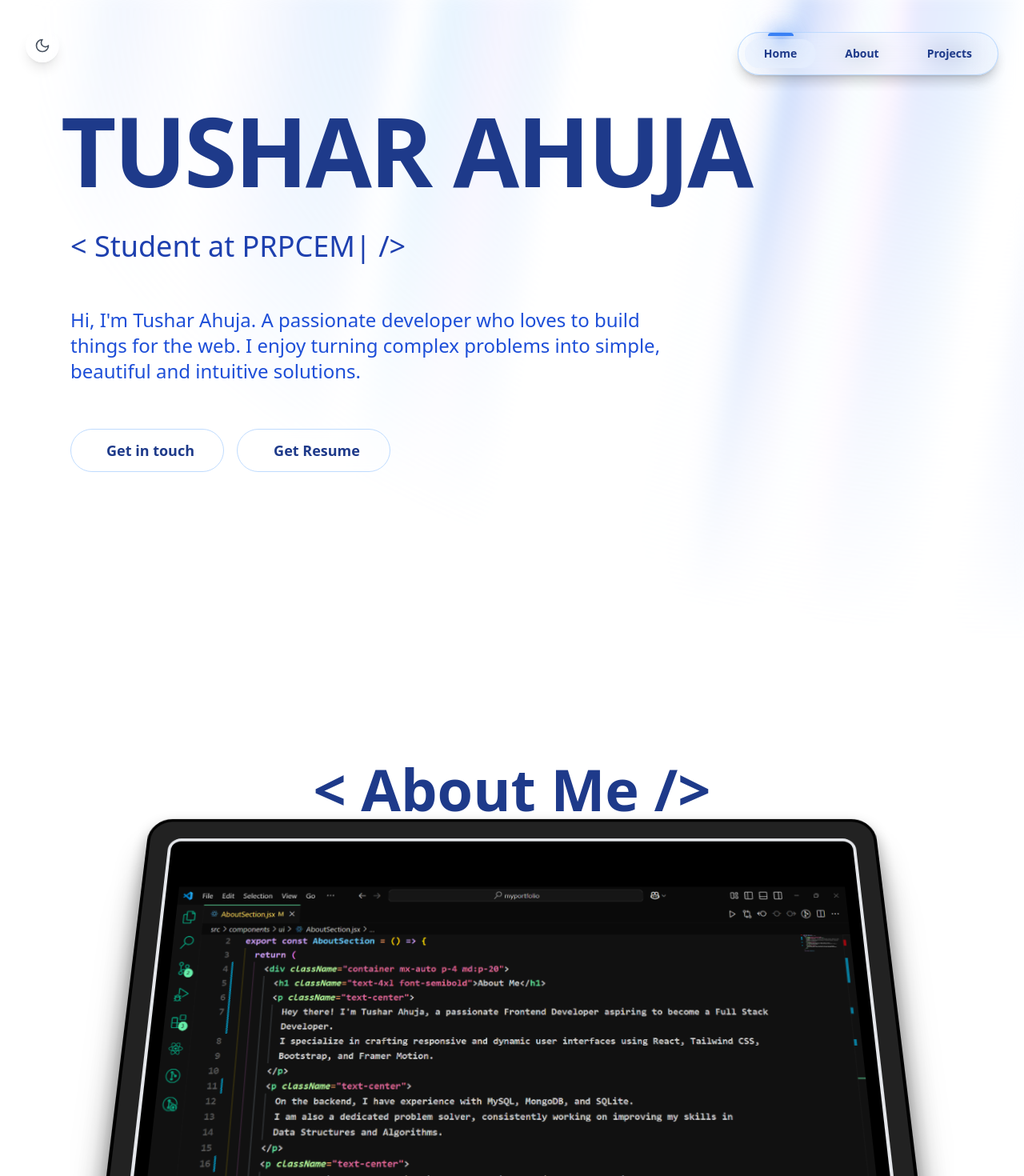
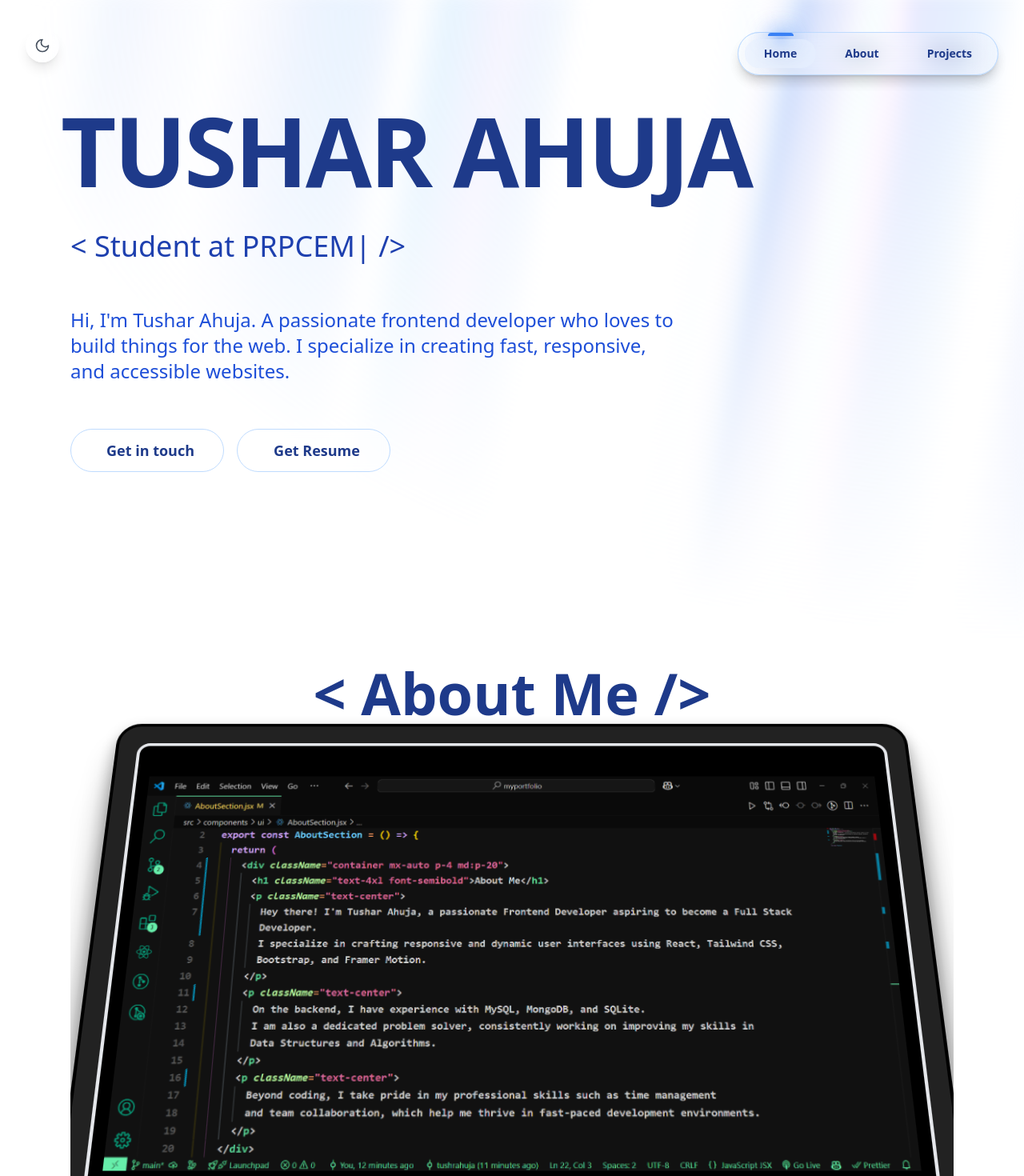
Before and after one commit to tushrahuja/portfolio, a React (Vite) app: page / in a window 1280 px wide. Shown: the top 1470 px of the page at 80% size. Built offline with nearby package versions, Linux system fonts and the light colour scheme.

Commit message:
padding fixed about

```diff
--- a/src/components/ui/AboutContent.jsx
+++ b/src/components/ui/AboutContent.jsx
@@ -5,11 +5,11 @@ import aboutme from '/src/images/aboutme.png';
 
 const AboutContent = () => {
   return (
-    <div id="about" className="flex flex-col overflow-hidden pt-20"> {/* Adjusted padding */}
+    <div id="about" className="flex flex-col overflow-hidden"> {/* Removed padding-top */}
       <ContainerScroll
         titleComponent={
           <>
-            <h2 className="text-6xl md:text-7xl font-bold text-blue-900 dark:text-blue-100">
+            <h2 className="text-6xl md:text-7xl font-bold text-blue-900 dark:text-blue-100 mt-[-2rem]"> {/* Adjusted margin-top */}
               &lt; About Me /&gt;
             </h2>
           </>
--- a/src/components/ui/HeroSection.jsx
+++ b/src/components/ui/HeroSection.jsx
@@ -52,7 +52,7 @@ const HeroSection = () => {
         duration: 0.8,
         ease: "easeInOut",
       }}
-      className="flex flex-col gap-8 pt-16"
+      className="flex flex-col gap-6 pt-16 pb-24"
     >
       <div className="flex flex-col gap-6">
         <h1 className="text-[6rem] md:text-[7.5rem] font-bold tracking-tight leading-none -ml-3 text-blue-900 dark:text-blue-100 mb-4">
@@ -63,7 +63,7 @@ const HeroSection = () => {
           <span className="animate-pulse ml-1"></span>
         </div>
         <p className="text-xl md:text-2xl text-blue-700 dark:text-blue-300 max-w-3xl mt-4 mb-4">
-          Hi, I'm Tushar Ahuja. A passionate developer who loves to build things for the web. I enjoy turning complex problems into simple, beautiful and intuitive solutions.
+          Hi, I'm Tushar Ahuja. A passionate frontend developer who loves to build things for the web. I specialize in creating fast, responsive, and accessible websites.
         </p>
         <div className="flex items-center mt-4 space-x-4">
           <InteractiveHoverButton
--- a/src/components/ui/container-scroll-animation.jsx
+++ b/src/components/ui/container-scroll-animation.jsx
@@ -30,11 +30,11 @@ export const ContainerScroll = ({ titleComponent, children }) => {
 
   return (
     <div
-      className="h-[60rem] md:h-[80rem] flex items-center justify-center relative p-2 md:p-20"
+      className="h-[65rem] md:h-[65rem] flex items-center justify-center relative p-2 md:p-10" // Increased height
       ref={containerRef}
     >
       <div
-        className="py-10 md:py-40 w-full relative"
+        className="md:py-28 w-full relative" // Reduced padding-top
         style={{
           perspective: "1000px",
         }}
```
